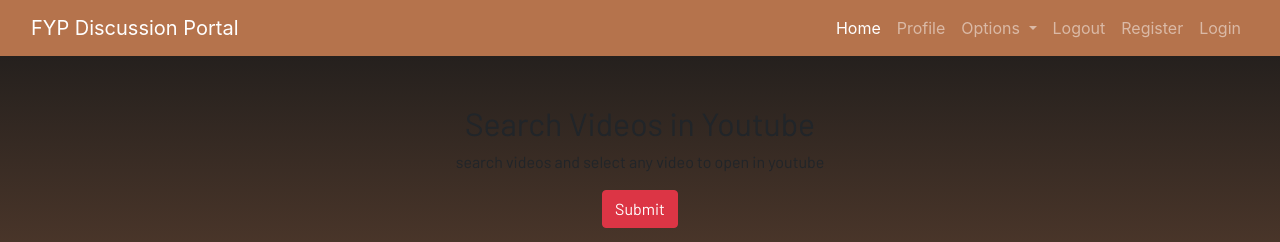
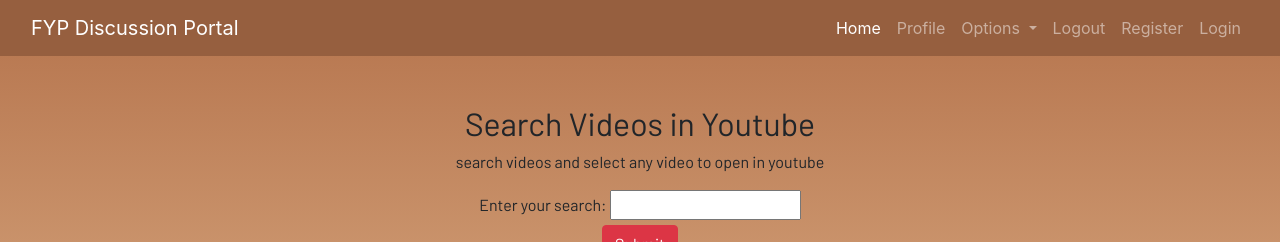
Before and after one commit to Wajahat-Infinity/fypdiscussportal, a Django app: page /youtube in a window 1280 px wide. Shown: the top 242 px of the page. Run offline with Django 5.2, Linux system fonts and the light colour scheme; some libraries are stand-ins or nearby versions; some web fonts are replaced.

Commit message:
fyp-discussion portal

```diff
--- a/dashboard/forms.py
+++ b/dashboard/forms.py
@@ -14,3 +14,6 @@ class HomeworkForm(forms.ModelForm):
         model=Homework
         widgets={'due':DateInput()}
         fields =['subject','title','description','due','is_finished']
+
+class DashboardForm(forms.Form):
+    text=forms.CharField(max_length=100,label="Enter your search")
--- a/dashboard/templates/dashboard/youtube.html
+++ b/dashboard/templates/dashboard/youtube.html
@@ -3,6 +3,8 @@
   <h2>Search Videos in Youtube</h2>
   <p>search videos and select any video to open in youtube</p>
   <form action="" method="post">
+    {% csrf_token %}
+    {{form}}
     <input class="btn btn-danger" type="submit" value="Submit" />
   </form>
   <br />
--- a/dashboard/views.py
+++ b/dashboard/views.py
@@ -77,4 +77,8 @@ def delete_homework(request,pk=None):
     return redirect("homework")
 # Create your views here.
 def youtube(request):
-    return render(request,'dashboard/youtube.html')
+    form=DashboardForm()
+    context={
+        'form':form
+    }
+    return render(request,'dashboard/youtube.html',context)
--- a/static/css/main.css
+++ b/static/css/main.css
@@ -20,8 +20,9 @@ footer {
 }
 
 .navbar {
-  /* background-color: #7862f8; */
-  background-color: rgb(181, 115, 76) !important;
+  /* background-color: hsl(70, 79%, 58%) !important; */
+  background-color: rgb(150, 95, 63) !important;
+  /* background-color: rgb(181, 115, 76) !important; */
   /* background: linear-gradient(to bottom, #33ccff 0%, #ff99cc 100%) !important; */
 }
 
@@ -113,8 +114,11 @@ body {
 }
 
 body {
-  background: linear-gradient(#1a1a1a, #b5734c);
-  /*background: linear-gradient(to bottom, #33ccff 0%, #ff99cc 100%)*/
+  /* background: linear-gradient(#1a1a1a, #b5734c); */
+  background: linear-gradient(to bottom, #b5734c 0%, #f7d9b0 100%);
+  /* background: linear-gradient(to bottom, #33ccff 0%, #ff99cc 100%); */
+  /* background: linear-gradient(to bottom, #ABA8A9 0%, #f7d9b0 100%); */
+
   overflow-x: hidden;
   background-repeat: no-repeat;
 }
```
